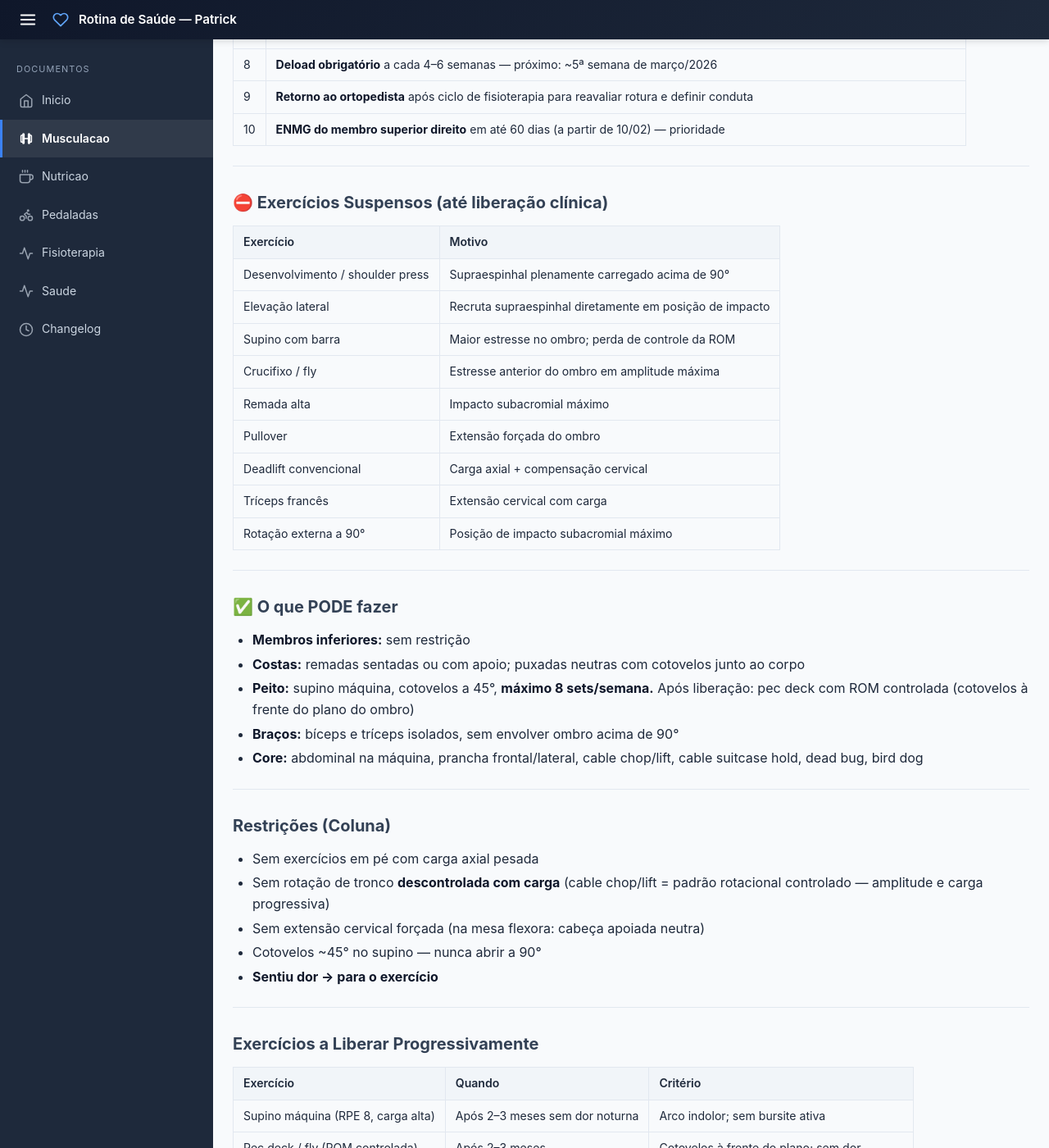
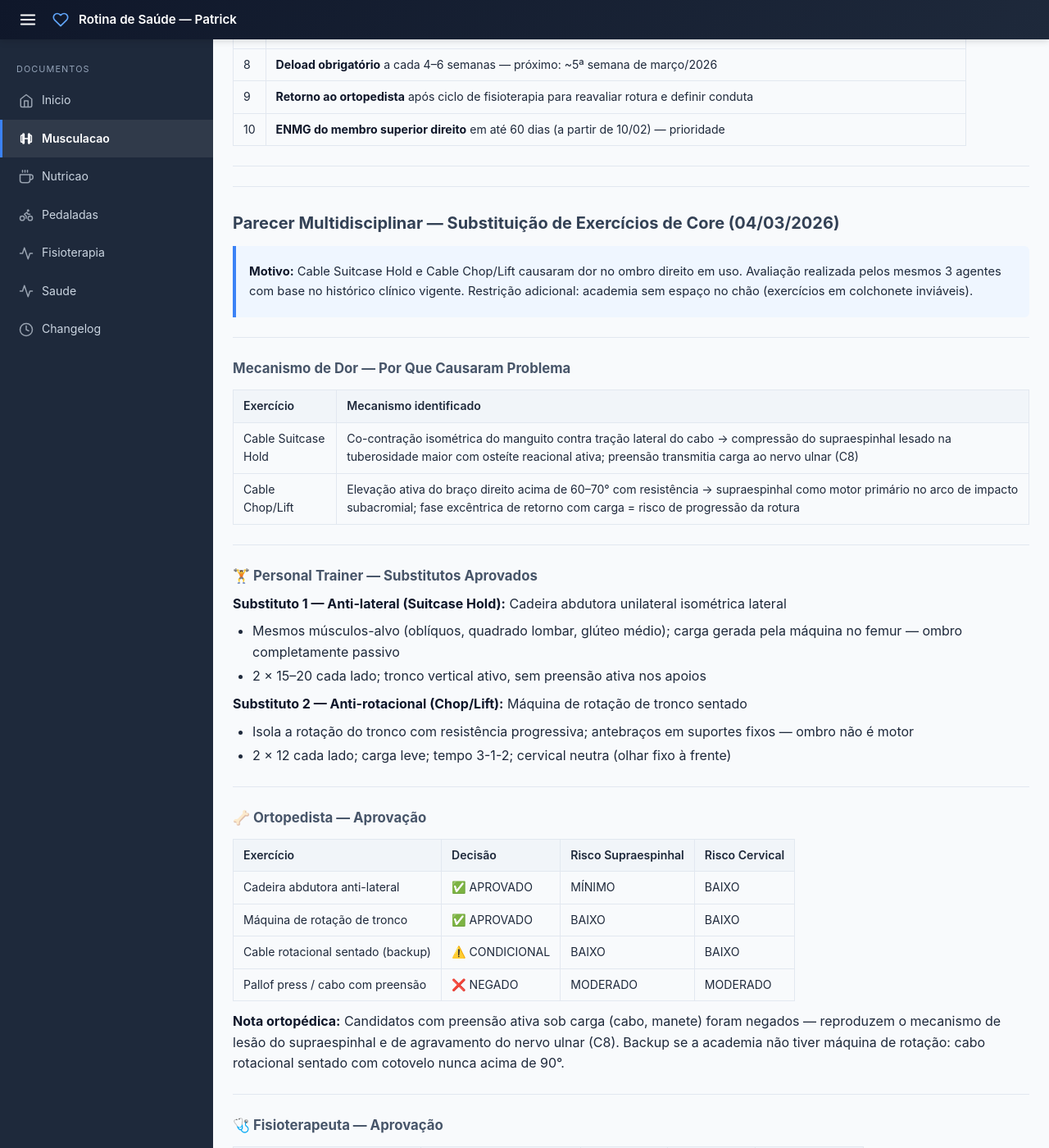
Before and after one commit to criapix/rotina-saude, a Jekyll site: the page built from serie-academia.md, in a window 1280 px wide and 1400 px high, scrolled down 13089 px. Shown: the whole window at 82% size. Built offline with Jekyll 4.4.1, drawn with Linux system fonts in a browser that asks for light colours; some of the changed text lies outside the part shown.

Commit message:
Substitute core exercises due to shoulder pain; add new exercises approved by multidisciplinary team

```diff
--- a/serie-academia.md
+++ b/serie-academia.md
@@ -99,8 +99,8 @@
 | 3 | **Mesa flexora** [📸](https://www.hipertrofia.org/blog/wp-content/uploads/2018/09/execucao-da-mesa-flexora1.jpg) | 3 × 10–12 | Isquiotibiais — frequência 2×/semana garante estímulo para fase de tração do pedal. |
 | 4 | **Panturrilha em pé** (máquina) [📸](https://www.mundoboaforma.com.br/wp-content/uploads/2022/10/aparelho-panturrilha.jpg) | 3 × 12–15 | Amplitude completa; frequência 2×/semana. |
 | 5 | **Abdominal na máquina** (crunch machine) [📸](https://www.hipertrofia.org/blog/wp-content/uploads/2017/09/abdominal-maquina.gif) | 3 × 12–15 | Apoio no peito; RPE 6. |
-| 6 | **Cable Suitcase Hold** (cabo) [📸](https://s3assets.skimble.com/assets/1183483/image_iphone.jpg) | 2 × 20–30s (cada lado) | Segurar o cabo lateral sem inclinar o tronco — resistência lateral isométrica; fundamental para não balançar no selim. |
-| 7 | **Cable Chop / Lift** (cabo) [📸](https://prehabexercises.com/wp-content/uploads/2017/11/PreHab-Exercises-Chop-and-Lift-Progressions-for-Stability-and-Integration-1-e1511740788329.png) | 2 × 10 (cada lado) | Padrão diagonal no cabo: Chop = topo → baixo; Lift = baixo → topo. Alternar entre sessões. Core funcional multiplanar para ciclismo. |
+| 6 | **Cadeira abdutora — anti-lateral unilateral** [📸](https://cdn.muscleandstrength.com/sites/default/files/hip-abduction-machine.jpg) | 2 × 15–20 (cada lado) | ⚠️ Substitui Cable Suitcase Hold (causou dor no ombro). Sentar centralizado; uma perna por vez; **tronco vertical ativo** — não deixar o corpo inclinar ipsilateralmente durante a abertura; mãos sem preensão nos apoios; cervical neutra. |
+| 7 | **Máquina de rotação de tronco** (torso rotation machine) [📸](https://totalpass.com/wp-content/uploads/2025/12/twist1.png) | 2 × 12 (cada lado) | ⚠️ Substitui Cable Chop/Lift (causou dor no ombro). Carga LEVE; antebraços nos suportes (mãos sem preensão ativa); movimento pelo tronco — não pelos ombros; tempo 3-1-2 (3s retorno); **olhar fixo à frente** — cervical NÃO rotaciona junto. |
 
 **Volume D:** 19 sets — Quadríceps: 6 · Isquiotibiais: 3 · Panturrilha: 3 · Core: 7
 
@@ -426,6 +426,78 @@
 
 ---
 
+---
+
+## Parecer Multidisciplinar — Substituição de Exercícios de Core (04/03/2026)
+
+> **Motivo:** Cable Suitcase Hold e Cable Chop/Lift causaram dor no ombro direito em uso. Avaliação realizada pelos mesmos 3 agentes com base no histórico clínico vigente. Restrição adicional: academia sem espaço no chão (exercícios em colchonete inviáveis).
+
+---
+
+### Mecanismo de Dor — Por Que Causaram Problema
+
+| Exercício | Mecanismo identificado |
+|---|---|
+| Cable Suitcase Hold | Co-contração isométrica do manguito contra tração lateral do cabo → compressão do supraespinhal lesado na tuberosidade maior com osteíte reacional ativa; preensão transmitia carga ao nervo ulnar (C8) |
+| Cable Chop/Lift | Elevação ativa do braço direito acima de 60–70° com resistência → supraespinhal como motor primário no arco de impacto subacromial; fase excêntrica de retorno com carga = risco de progressão da rotura |
+
+---
+
+### 🏋️ Personal Trainer — Substitutos Aprovados
+
+**Substituto 1 — Anti-lateral (Suitcase Hold):** Cadeira abdutora unilateral isométrica lateral
+- Mesmos músculos-alvo (oblíquos, quadrado lombar, glúteo médio); carga gerada pela máquina no femur — ombro completamente passivo
+- 2 × 15–20 cada lado; tronco vertical ativo, sem preensão ativa nos apoios
+
+**Substituto 2 — Anti-rotacional (Chop/Lift):** Máquina de rotação de tronco sentado
+- Isola a rotação do tronco com resistência progressiva; antebraços em suportes fixos — ombro não é motor
+- 2 × 12 cada lado; carga leve; tempo 3-1-2; cervical neutra (olhar fixo à frente)
+
+---
+
+### 🦴 Ortopedista — Aprovação
+
+| Exercício | Decisão | Risco Supraespinhal | Risco Cervical |
+|---|---|---|---|
+| Cadeira abdutora anti-lateral | ✅ APROVADO | MÍNIMO | BAIXO |
+| Máquina de rotação de tronco | ✅ APROVADO | BAIXO | BAIXO |
+| Cable rotacional sentado (backup) | ⚠️ CONDICIONAL | BAIXO | BAIXO |
+| Pallof press / cabo com preensão | ❌ NEGADO | MODERADO | MODERADO |
+
+**Nota ortopédica:** Candidatos com preensão ativa sob carga (cabo, manete) foram negados — reproduzem o mecanismo de lesão do supraespinhal e de agravamento do nervo ulnar (C8). Backup se a academia não tiver máquina de rotação: cabo rotacional sentado com cotovelo nunca acima de 90°.
+
+---
+
+### 🩺 Fisioterapeuta — Aprovação
+
+| Exercício | Ombro | Cervical | C8/Ulnar | Veredicto |
+|---|---|---|---|---|
+| Cadeira abdutora anti-lateral | SEGURO | SEGURO | MÍNIMO | ✅ APROVADO |
+| Máquina de rotação de tronco | SEGURO | SEGURO | BAIXO | ✅ APROVADO |
+| Banco romano lateral | RISCO (abdução passiva) | MODERADO | MODERADO | ❌ REPROVADO |
+| Cabo rotacional com preensão | MODERADO | MODERADO | ALTO | ❌ REPROVADO |
+
+**Nota fisioterapêutica:** Máquina de rotação tem bônus terapêutico — força rotação torácica D3-D10 em área com hipomobilidade funcional documentada. Cuidado crítico: cervical NÃO acompanha a rotação (olhar fixo à frente).
+
+**Progressão recomendada — Máquina de rotação:**
+- Fase 1 (sem. 1–2): carga mínima, 2 × 12, foco em dissociação cervical/torácica
+- Fase 2 (após fisio iniciar): 1 pino a mais + pausa isométrica 1s no pico
+- Fase 3 (fisio Fase 2+): ampliar ROM conforme mobilidade D3-D10 melhorar
+
+---
+
+### 🤝 Consenso Multidisciplinar — 04/03/2026
+
+| # | Ponto de consenso |
+|---|---|
+| 1 | Cable Suitcase Hold e Cable Chop/Lift **suspensos definitivamente** — ombro relatou dor em uso |
+| 2 | **Cadeira abdutora anti-lateral** e **Máquina de rotação de tronco** são os substitutos aprovados unanimemente |
+| 3 | Qualquer exercício com preensão ativa sob carga (cabos com manete) está **negado até resolução da neuropatia C8/ulnar** |
+| 4 | **Sinal de alarme:** piora da dormência no dedo mínimo durante qualquer exercício → suspender e comunicar imediatamente |
+| 5 | **ENMG do membro superior direito** continua prioritária (prazo: 60 dias a partir de 10/02/2026) |
+
+---
+
 ## ⛔ Exercícios Suspensos (até liberação clínica)
 
 | Exercício | Motivo |
@@ -448,7 +520,7 @@
 - **Costas:** remadas sentadas ou com apoio; puxadas neutras com cotovelos junto ao corpo
 - **Peito:** supino máquina, cotovelos a 45°, **máximo 8 sets/semana.** Após liberação: pec deck com ROM controlada (cotovelos à frente do plano do ombro)
 - **Braços:** bíceps e tríceps isolados, sem envolver ombro acima de 90°
-- **Core:** abdominal na máquina, prancha frontal/lateral, cable chop/lift, cable suitcase hold, dead bug, bird dog
+- **Core:** abdominal na máquina, prancha frontal/lateral, cadeira abdutora anti-lateral, máquina de rotação de tronco, dead bug, bird dog
 
 ---
 
```
